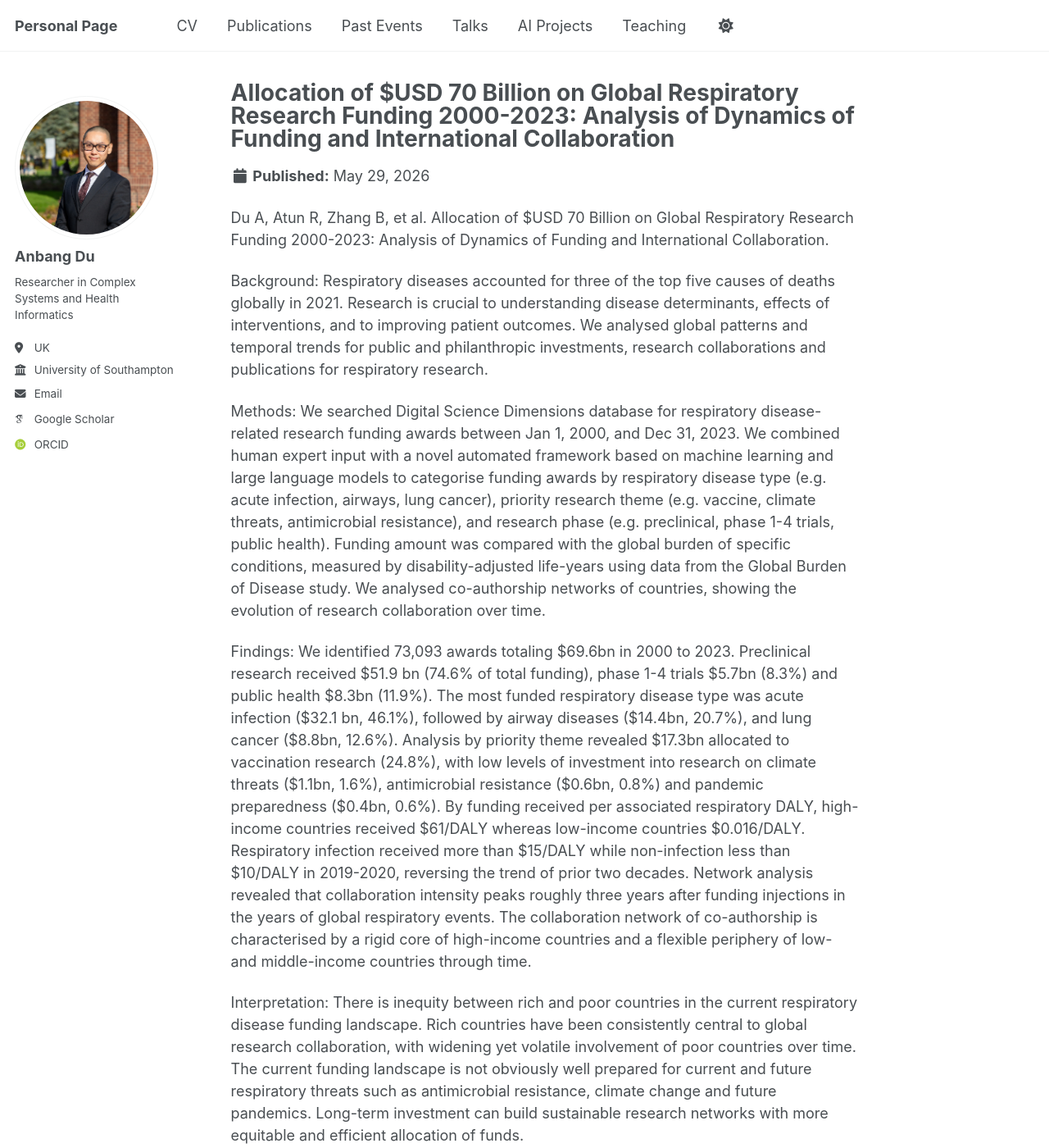
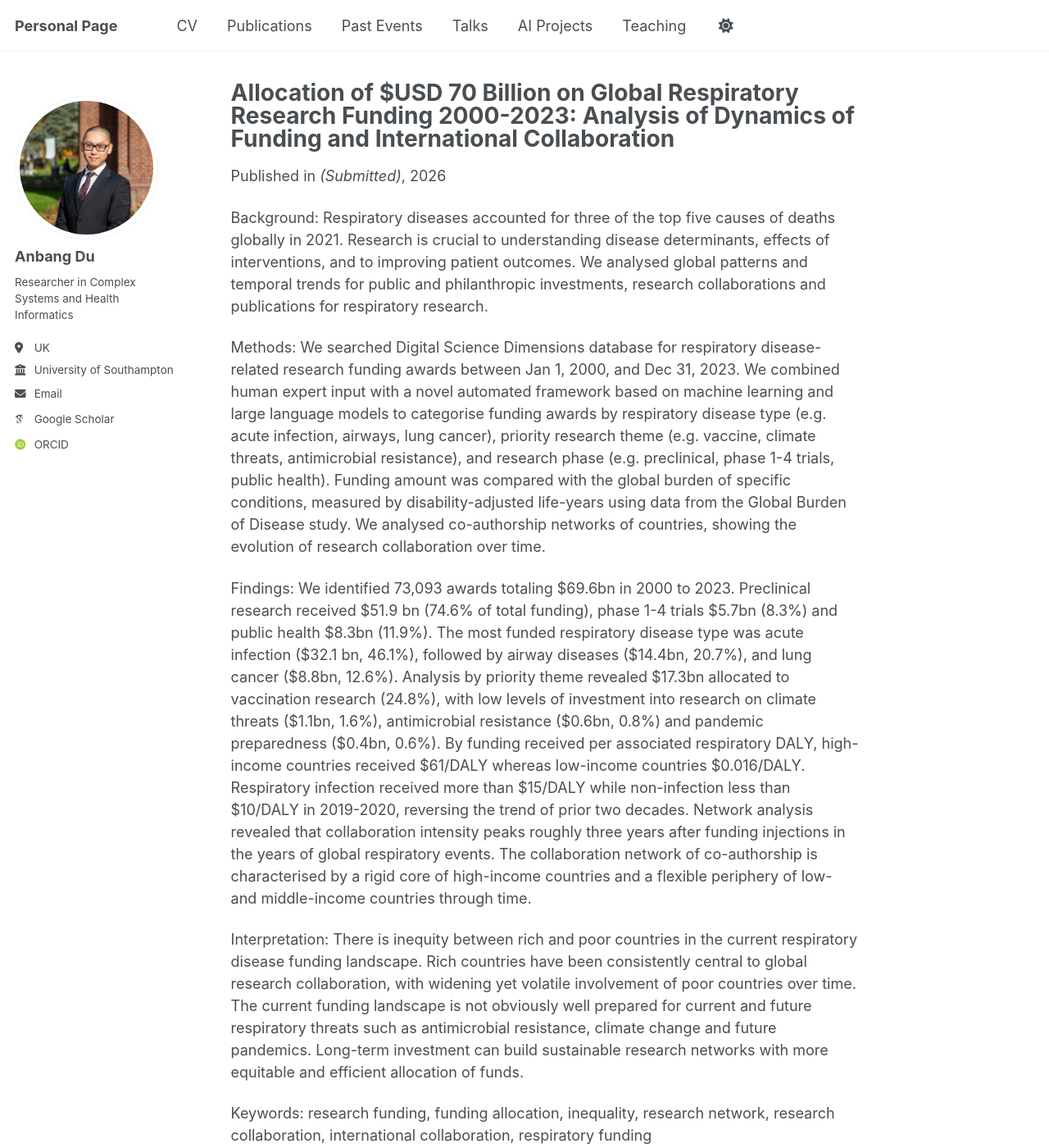
Before and after one commit to adamdu001/adamdu001.github.io, a Jekyll site: the page built from _publications/2026-tlrm.md, in a window 1280 px wide and 1400 px high. Shown: the whole window at 82% size. Built offline with Jekyll 4.4.1, drawn with Linux system fonts in a browser that asks for light colours; some web fonts are replaced; a script that is not in the unit is left out.

Commit message:
paper2026_v1

```diff
--- a/_publications/2026-tlrm.md
+++ b/_publications/2026-tlrm.md
@@ -5,14 +5,11 @@
 permalink: /publication/2026-tlrm
 excerpt: ''
 date: 2026-05-29
-# venue: 'The Lancet Respiratory Medicine'
+venue: '(Submitted)'
 # slidesurl: 'http://academicpages.github.io/files/slides2.pdf'
 paperurl: 'https://papers.ssrn.com/sol3/papers.cfm?abstract_id=6841449'
-citation: 'Du A, Atun R, Zhang B, et al. &quot; Allocation of $USD 70 Billion on Global Respiratory Research Funding 2000-2023: Analysis of Dynamics of Funding and International Collaboration. &quot;'
+citation: 'Du A, Atun R, Zhang B, et al. &quot; Allocation of $USD 70 Billion on Global Respiratory Research Funding 2000-2023: Analysis of Dynamics of Funding and International Collaboration. &quot; <i>(Submitted)</i>.'
 ---
-
-Du A, Atun R, Zhang B, et al. Allocation of $USD 70 Billion on Global Respiratory Research Funding 2000-2023: Analysis of Dynamics of Funding and International Collaboration.
-
 Background: Respiratory diseases accounted for three of the top five causes of deaths globally in 2021. Research is crucial to understanding disease determinants, effects of interventions, and to improving patient outcomes. We analysed global patterns and temporal trends for public and philanthropic investments, research collaborations and publications for respiratory research.
 
 Methods: We searched Digital Science Dimensions database for respiratory disease-related research funding awards between Jan 1, 2000, and Dec 31, 2023. We combined human expert input with a novel automated framework based on machine learning and large language models to categorise funding awards by respiratory disease type (e.g. acute infection, airways, lung cancer), priority research theme (e.g. vaccine, climate threats, antimicrobial resistance), and research phase (e.g. preclinical, phase 1-4 trials, public health). Funding amount was compared with the global burden of specific conditions, measured by disability-adjusted life-years using data from the Global Burden of Disease study. We analysed co-authorship networks of countries, showing the evolution of research collaboration over time.
```
Also changed, not shown: _publications/2026-nh.md (+2 -4 lines), _publications/ans-2026.md (+0 -3 lines).
